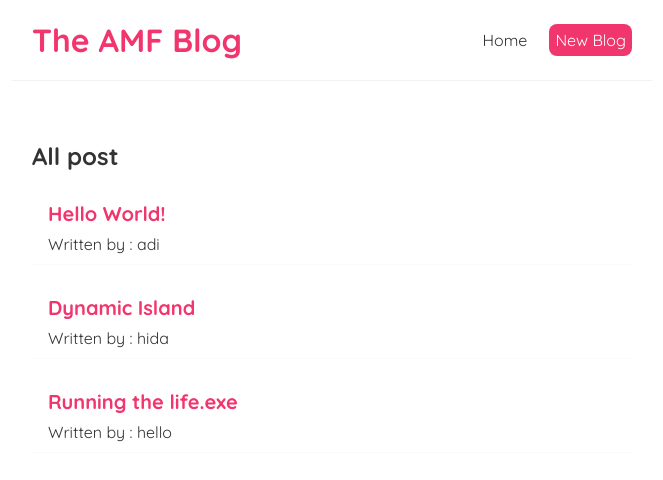
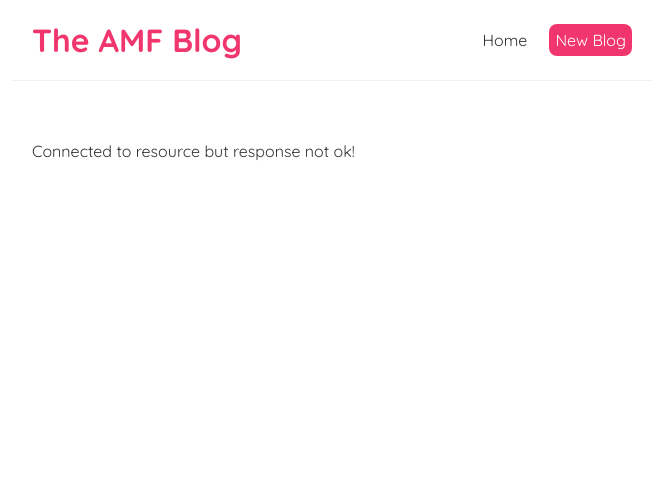
Before and after one commit to hidayahapriliansyah/belajar-react-netninja-project, a React (Create React App) app: page / in a window 1280 px wide. Shown: the top 480 px of the page, without its empty margins (308-971 px from the left). Built offline with nearby package versions, Linux system fonts and the light colour scheme; no server answers; data requests are answered from the project's data file.

Commit message:
19 error handling

```diff
--- a/src/Home.js
+++ b/src/Home.js
@@ -13,19 +13,28 @@ const Home = (props) => {
   //   const handleClickAgain = (name, e) => {
   //     console.log('Hello Again ', name, e.target.innerText);
   //   }
+  const [error, setError] = useState(null);
   const [isPending, setIsPending] = useState(true);
-
   const [blogs, setBlogs] = useState(null);
 
   useEffect(() => {
     setTimeout(() => {
-      fetch('http://localhost:8000/blogs')
+      fetch('http://localhost:8000/blogss')
         .then(response => {
+          if(!response.ok) {
+            throw Error('Connected to resource but response not ok!');
+          }
           return response.json();
         })
         .then(data => {
           setBlogs(data);
           setIsPending(false);
+          setError(null);
+        })
+        .catch(err => {
+          setIsPending(false);
+          setError(err.message);
+          // setBlogs(null);
         });
     }, 1000);
   }, []);
@@ -39,6 +48,7 @@ const Home = (props) => {
       <br />
       <button onClick={handleClick}>Click Me Change Name</button>
       <button onClick={(e) => handleClickAgain('Hidayah', e)}>Click Me Again</button> */}
+      {error && <div>{ error }</div>}
       {isPending && <div>Loading ... </div>}
       {blogs && <BlogLists blogs={blogs} title="All post" />}
       {/* <BlogLists blogs={blogs.filter((blog) => blog.author === 'Adi' )} title="Adi's post" handleDelete={handleDelete}/> */}
```
